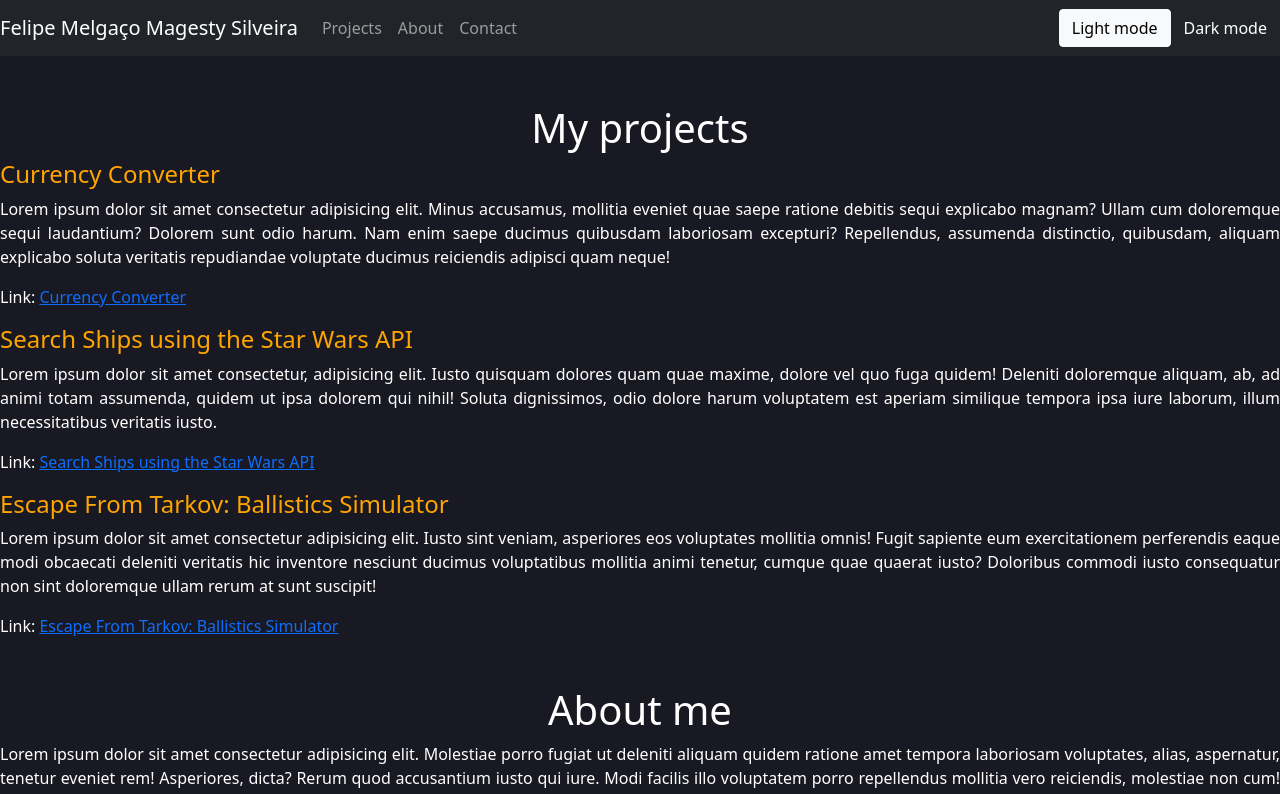
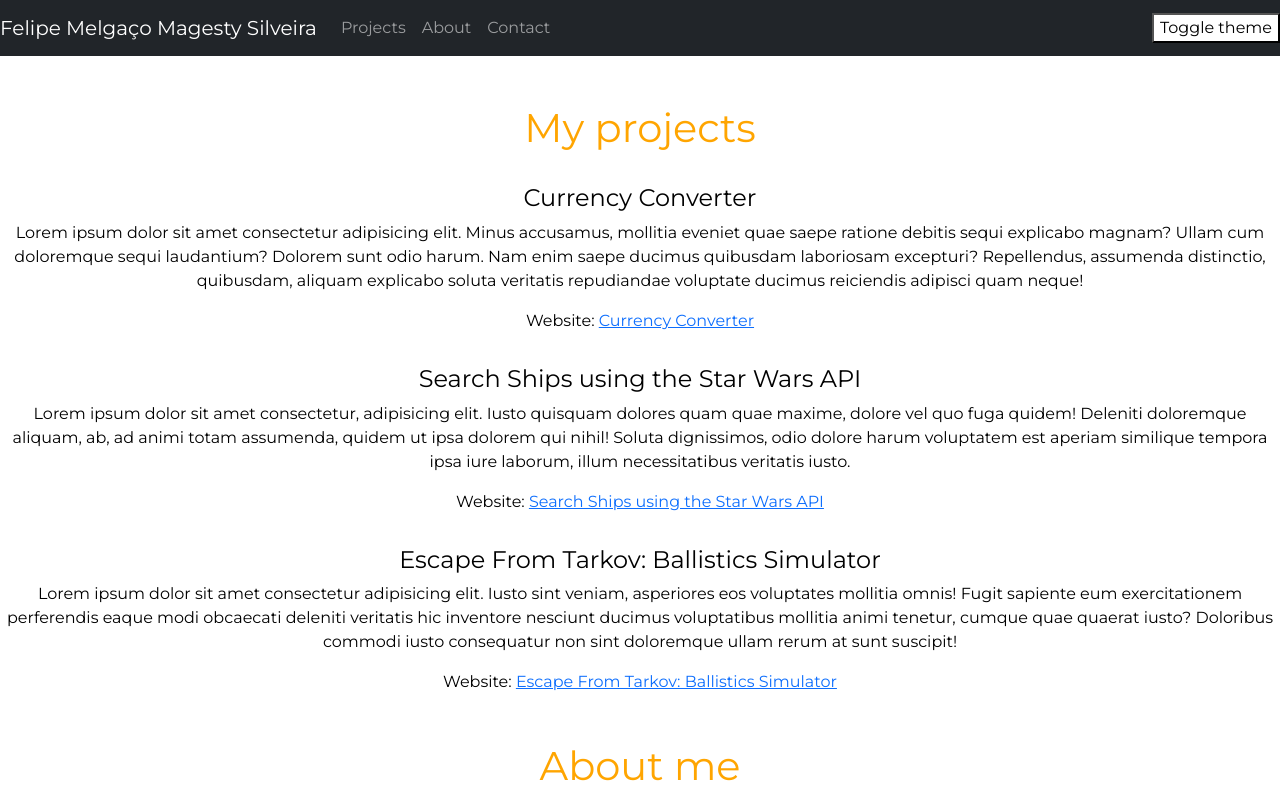
Before and after one commit to melipefelgaco/melipefelgaco, a React (Create React App) app: page / in a window 1280 px wide. Shown: the top 794 px of the page. Built offline with nearby package versions, Linux system fonts and the light colour scheme.

Commit message:
versao3 darktheme funciona

```diff
--- a/package.json
+++ b/package.json
@@ -11,7 +11,9 @@
     "react": "^17.0.2",
     "react-bootstrap": "^1.5.2",
     "react-dom": "^17.0.2",
+    "react-icons": "^4.2.0",
     "react-scripts": "4.0.3",
+    "styled-components": "^5.2.3",
     "web-vitals": "^1.1.1"
   },
   "scripts": {
--- a/src/App.css
+++ b/src/App.css
@@ -1,34 +1,35 @@
-:root {
-  --almostBlack: #191923;
-  --almostWhite: #fbfef9;
-  --darkGreen: #071e22;
-  --mediumGreen: #1d7874;
-  --lightGreen: #679289;
-  --crayola: #f4c095;
-}
+@import url("https://fonts.googleapis.com/css2?family=Montserrat:wght@100;400&display=swap");
 
 body {
-  background-color: var(--almostBlack);
-  color: white;
   text-align: center;
+  font-family: "Montserrat", sans-serif;
+  line-height: 150%;
 }
 
 .navbar-container {
   margin-bottom: 3rem;
 }
+.mr-auto :hover {
+  border-top: orange solid;
+}
 .projects {
-  margin-bottom: 3rem;
+  margin-top: 3rem;
 }
-h4 {
+h1 {
   color: orange;
 }
-h4,
-p {
-  text-align: justify;
+.project-name {
+  margin-top: 2rem;
+  margin-bottom: 2rem;
 }
 .about {
-  margin-bottom: 3rem;
+  margin-top: 3rem;
 }
 .contact {
-  margin-bottom: 3rem;
+  margin-top: 3rem;
+  padding-bottom: 3rem; /* just to not have a white space at the end of the page when in darkmode */
 }
+.icon-btn {
+  border-radius: 0.5rem;
+  background-color: white;
+}
--- a/src/App.js
+++ b/src/App.js
@@ -1,20 +1,41 @@
-import './App.css';
-import Header from './Components/Header';
-import Projects from './Components/Projects';
-import About from './Components/About';
-import Contact from './Components/Contact';
+import "./App.css";
+import Header from "./Components/Header";
+import Projects from "./Components/Projects";
+import About from "./Components/About";
+import Contact from "./Components/Contact";
+import { useState } from "react";
 
+const colors = {
+  dark: {
+    text: "white",
+    bg: "black",
+  },
+  light: {
+    text: "black",
+    bg: "white",
+  },
+};
 
-
-function App() {
+export default function App() {
+  const [theme, setTheme] = useState(localStorage.getItem("theme"));
+  const themeColors = colors[theme] || colors.light;
+  const toggleTheme = () => {
+    const newTheme = theme === "light" ? "dark" : "light";
+    setTheme(newTheme);
+    localStorage.setItem("theme", newTheme);
+  };
   return (
-    <div className="App">
-      <Header />
+    <div
+      className="App"
+      style={{
+        backgroundColor: themeColors.bg,
+        color: themeColors.text,
+      }}
+    >
+      <Header themeColors={themeColors} toggleTheme={toggleTheme} />
       <Projects />
       <About />
       <Contact />
     </div>
   );
 }
-
-export default App;
--- a/src/Components/Header.js
+++ b/src/Components/Header.js
@@ -1,17 +1,12 @@
-import React from 'react'
-import Navbar from 'react-bootstrap/Navbar'
-import Nav from 'react-bootstrap/Nav'
-import Button from 'react-bootstrap/Button';
+import Navbar from "react-bootstrap/Navbar";
+import Nav from "react-bootstrap/Nav";
+import ToggleButton from "./ToggleButton";
 
-
-
-
-
-const Header = () => {
+const Header = ({ themeColors, toggleTheme }) => {
   return (
     <div className="navbar-container">
       <Navbar collapseOnSelect expand="lg" bg="dark" variant="dark">
-    <Navbar.Brand href="#home">Felipe Melgaço Magesty Silveira</Navbar.Brand>
+        <Navbar.Brand>Felipe Melgaço Magesty Silveira</Navbar.Brand>
         <Navbar.Toggle aria-controls="responsive-navbar-nav" />
         <Navbar.Collapse id="responsive-navbar-nav">
           <Nav className="mr-auto">
@@ -20,10 +15,10 @@ const Header = () => {
             <Nav.Link href="#contact">Contact</Nav.Link>
           </Nav>
         </Navbar.Collapse>
-    <Button variant="light">Light mode</Button><Button variant="dark">Dark mode</Button>
+        <ToggleButton themeColors={themeColors} toggleTheme={toggleTheme} />
       </Navbar>
     </div>
-    )
-}
+  );
+};
 
-export default Header
+export default Header;
--- a/src/Components/Projects.js
+++ b/src/Components/Projects.js
@@ -1,22 +1,63 @@
-import React from 'react'
+import React from "react";
 
 const Projects = () => {
-    return (
-        <div className="projects">
-            <h1>My projects</h1>
-                <h4>Currency Converter</h4>
-                <p>Lorem ipsum dolor sit amet consectetur adipisicing elit. Minus accusamus, mollitia eveniet quae saepe ratione debitis sequi explicabo magnam? Ullam cum doloremque sequi laudantium? Dolorem sunt odio harum. Nam enim saepe ducimus quibusdam laboriosam excepturi? Repellendus, assumenda distinctio, quibusdam, aliquam explicabo soluta veritatis repudiandae voluptate ducimus reiciendis adipisci quam neque!</p>
-                <p>Link: <a href="https://fmagesty.github.io/currency-converter/">Currency Converter</a></p>
+  return (
+    <div className="projects">
+      <h1>My projects</h1>
+      <div className="project-name">
+        <h4>Currency Converter</h4>
+        <p>
+          Lorem ipsum dolor sit amet consectetur adipisicing elit. Minus
+          accusamus, mollitia eveniet quae saepe ratione debitis sequi explicabo
+          magnam? Ullam cum doloremque sequi laudantium? Dolorem sunt odio
+          harum. Nam enim saepe ducimus quibusdam laboriosam excepturi?
+          Repellendus, assumenda distinctio, quibusdam, aliquam explicabo soluta
+          veritatis repudiandae voluptate ducimus reiciendis adipisci quam
+          neque!
+        </p>
+        <p>
+          Website:{" "}
+          <a href="https://fmagesty.github.io/currency-converter/">
+            Currency Converter
+          </a>
+        </p>
+      </div>
+      <div className="project-name">
+        <h4>Search Ships using the Star Wars API</h4>
+        <p>
+          Lorem ipsum dolor sit amet consectetur, adipisicing elit. Iusto
+          quisquam dolores quam quae maxime, dolore vel quo fuga quidem!
+          Deleniti doloremque aliquam, ab, ad animi totam assumenda, quidem ut
+          ipsa dolorem qui nihil! Soluta dignissimos, odio dolore harum
+          voluptatem est aperiam similique tempora ipsa iure laborum, illum
+          necessitatibus veritatis iusto.
+        </p>
+        <p>
+          Website:{" "}
+          <a href="https://fmagesty.github.io/react-sw-api/">
+            Search Ships using the Star Wars API
+          </a>
+        </p>
+      </div>
+      <div className="project-name">
+        <h4>Escape From Tarkov: Ballistics Simulator</h4>
+        <p>
+          Lorem ipsum dolor sit amet consectetur adipisicing elit. Iusto sint
+          veniam, asperiores eos voluptates mollitia omnis! Fugit sapiente eum
+          exercitationem perferendis eaque modi obcaecati deleniti veritatis hic
+          inventore nesciunt ducimus voluptatibus mollitia animi tenetur, cumque
+          quae quaerat iusto? Doloribus commodi iusto consequatur non sint
+          doloremque ullam rerum at sunt suscipit!
+        </p>
+        <p>
+          Website:{" "}
+          <a href="https://fmagesty.github.io/react-tarkov-ballistics/">
+            Escape From Tarkov: Ballistics Simulator
+          </a>
+        </p>
+      </div>
+    </div>
+  );
+};
 
-                <h4>Search Ships using the Star Wars API</h4>
-                <p>Lorem ipsum dolor sit amet consectetur, adipisicing elit. Iusto quisquam dolores quam quae maxime, dolore vel quo fuga quidem! Deleniti doloremque aliquam, ab, ad animi totam assumenda, quidem ut ipsa dolorem qui nihil! Soluta dignissimos, odio dolore harum voluptatem est aperiam similique tempora ipsa iure laborum, illum necessitatibus veritatis iusto.</p>
-                <p>Link: <a href="https://fmagesty.github.io/react-sw-api/">Search Ships using the Star Wars API</a></p>
-
-                <h4>Escape From Tarkov: Ballistics Simulator</h4>
-                <p>Lorem ipsum dolor sit amet consectetur adipisicing elit. Iusto sint veniam, asperiores eos voluptates mollitia omnis! Fugit sapiente eum exercitationem perferendis eaque modi obcaecati deleniti veritatis hic inventore nesciunt ducimus voluptatibus mollitia animi tenetur, cumque quae quaerat iusto? Doloribus commodi iusto consequatur non sint doloremque ullam rerum at sunt suscipit!</p>
-                <p>Link: <a href="https://fmagesty.github.io/react-tarkov-ballistics/">Escape From Tarkov: Ballistics Simulator</a></p>
-        </div>
-    )
-}
-
-export default Projects
+export default Projects;
--- /dev/null
+++ b/src/Components/ToggleButton.js
@@ -0,0 +1,15 @@
+function ToggleButton({ themeColors, toggleTheme }) {
+  return (
+    <button
+      style={{
+        color: themeColors?.text ?? "black",
+        backgroundColor: themeColors?.bg ?? "white",
+      }}
+      onClick={() => toggleTheme()}
+    >
+      Toggle theme
+    </button>
+  );
+}
+
+export default ToggleButton;
--- a/src/index.js
+++ b/src/index.js
@@ -2,6 +2,7 @@ import React from 'react';
 import ReactDOM from 'react-dom';
 import './index.css';
 import App from './App';
+
 
 ReactDOM.render(
   <React.StrictMode>
```
Also changed, not shown: src/Components/About.js (+20 -8 lines), src/Components/Contact.js (+4 -4 lines), 1 other file (tests, documents, lock files or other folders). Lines whose indentation alone changed are shown as unchanged.
